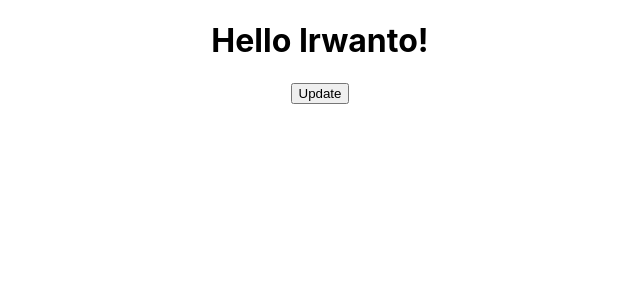
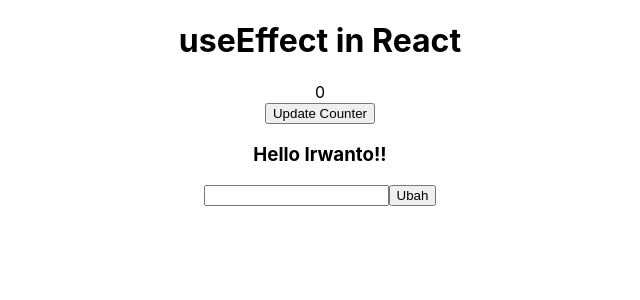
Before and after one commit to gerakanamalindonesia/react-tutorial, a React (Create React App) app: page / in a window 1280 px wide. Shown: the top 300 px of the page, without its empty margins (320-960 px from the left). Built offline with nearby package versions, Linux system fonts and the light colour scheme.

Commit message:
pengenalan useEffect hooks

```diff
--- a/src/App.js
+++ b/src/App.js
@@ -1,14 +1,33 @@
-import {useState, use} from 'react'
+import {useState, useEffect} from 'react'
 import './App.css';
 
 function App() {
-    const [data, setData] = useState("Irwanto")
+    const [count, setCount] = useState(0)
+    const [name, setName] = useState("Irwanto")
+
+    // useEffect berjalan setelah render
+    useEffect(() => {
+        console.log("useEffect berjalan pada count ke - " + count)
+    }, [count]) // perbedaan array kosong dan ada isinya yaitu jika array kosong maka useEffect hanya berjalan sekali, namun jika ada isinya maka useEffect akan berjalan setiap kali isi array berubah
+
+    useEffect(() => {
+        console.log("useEffect name berjalan " + name)
+    }, [name])
 
     return (
         <div className="App">
             <div>
-                <h1>Hello {data}!</h1>
-                <button onClick={() => setData("Rina Pratama")}>Update</button>
+                <h1>useEffect in React</h1>
+                <div>{count}</div>
+                <button onClick={() => setCount(count + 1)}>Update Counter</button>
+
+                <div>
+                    <h3>Hello {name}!!</h3>
+                    <form>
+                        <input type="text" onChange={(e) => setName(e.target.value)} />
+                        <button type="submit">Ubah</button>
+                    </form>
+                </div>
             </div>
         </div>
     )
```
